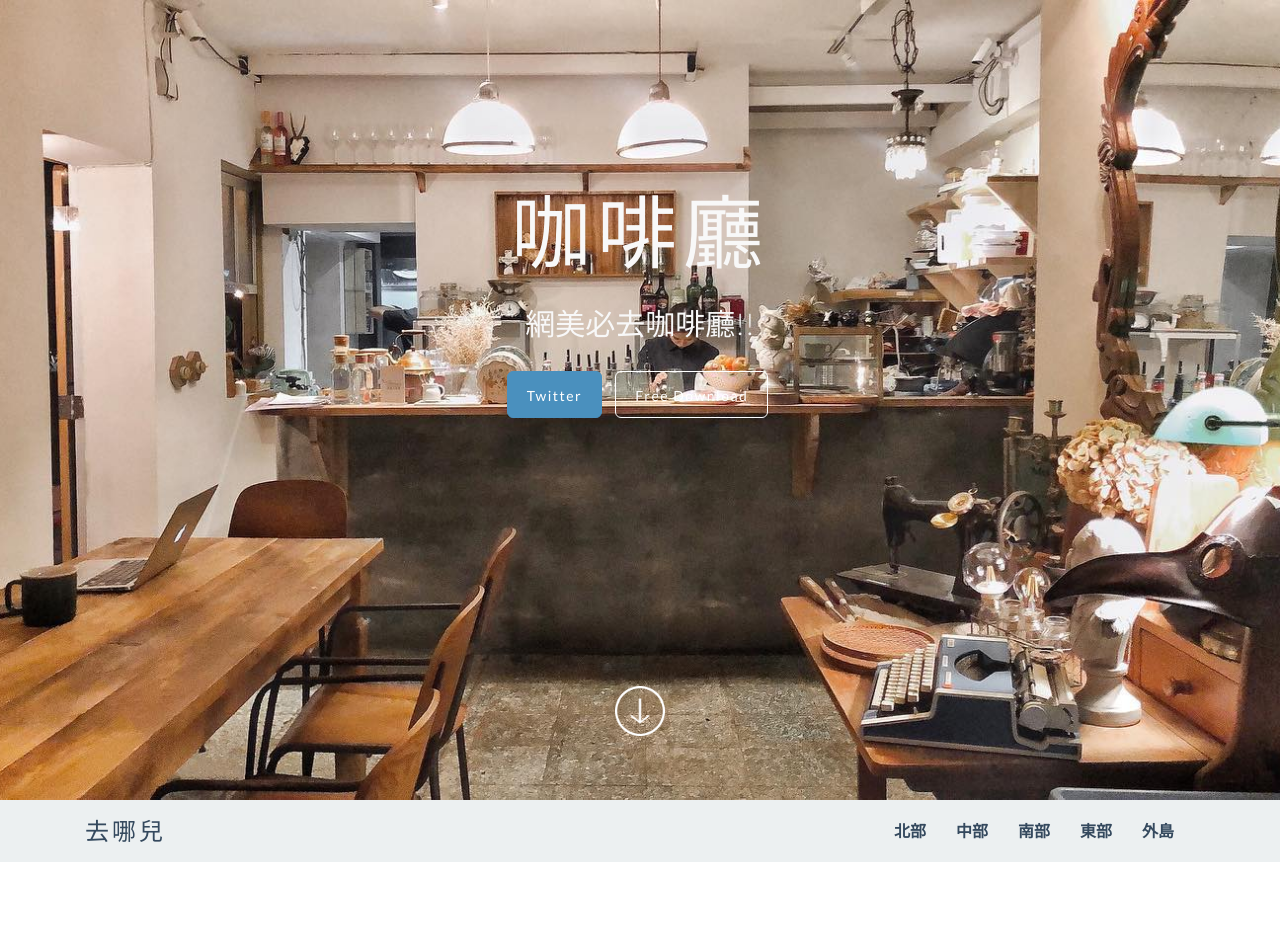
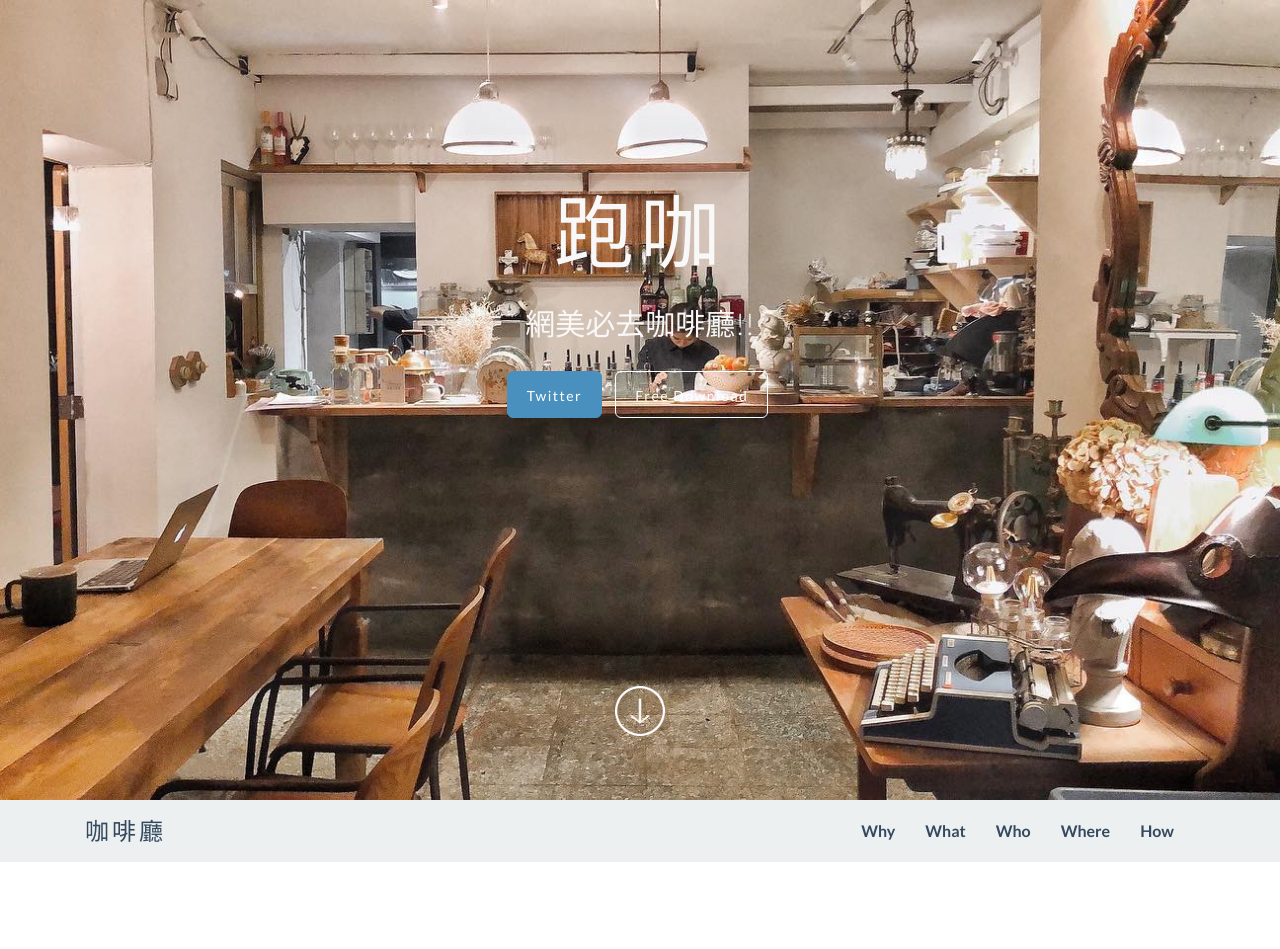
Before and after one commit to eason282800/moropia, a plain HTML site: page index.html in a window 1280 px wide. Shown: the top 949 px of the page. Drawn offline with Linux system fonts and the light colour scheme.

Commit message:
Update index.html

```diff
--- a/index.html
+++ b/index.html
@@ -58,7 +58,7 @@
 	<!-- FullScreen -->
     <div class="intro-header">
 		<div class="col-xs-12 text-center abcen1">
-			<h1 class="h1_home wow fadeIn" data-wow-delay="0.4s">咖啡廳</h1>
+			<h1 class="h1_home wow fadeIn" data-wow-delay="0.4s">跑咖</h1>
 			<h3 class="h3_home wow fadeIn" data-wow-delay="0.6s">網美必去咖啡廳!!</h3>
 			<ul class="list-inline intro-social-buttons">
 				<li><a href="https://twitter.com/galantiandrea" class="btn  btn-lg mybutton_cyano wow fadeIn" data-wow-delay="0.8s"><span class="network-name">Twitter</span></a>
@@ -85,17 +85,17 @@
 					<span class="icon-bar"></span>
 					<span class="icon-bar"></span>
 				</button>
-				<a class="navbar-brand" href="#home">去哪兒</a>
+				<a class="navbar-brand" href="#home">咖啡廳</a>
 			</div>
 
 			<div class="collapse navbar-collapse navbar-right navbar-ex1-collapse">
 				<ul class="nav navbar-nav">
 
-					<li class="menuItem"><a href="#whatis">北部</a></li>
-					<li class="menuItem"><a href="#useit">中部</a></li>
-					<li class="menuItem"><a href="#screen">南部</a></li>
-					<li class="menuItem"><a href="#credits">東部</a></li>
-					<li class="menuItem"><a href="#contact">外島</a></li>
+					<li class="menuItem"><a href="#whatis">Why</a></li>
+					<li class="menuItem"><a href="#useit">What</a></li>
+					<li class="menuItem"><a href="#screen">Who</a></li>
+					<li class="menuItem"><a href="#credits">Where</a></li>
+					<li class="menuItem"><a href="#contact">How</a></li>
 				</ul>
 			</div>
 
```
